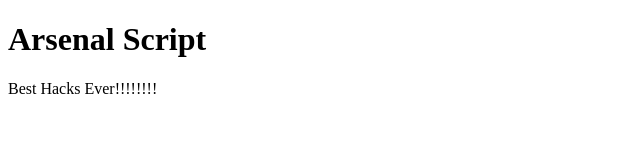
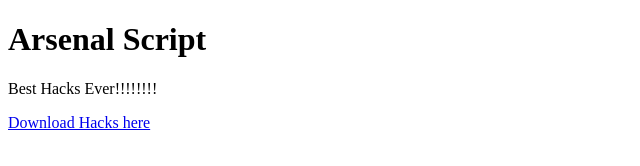
Before and after one commit to roblox-hacks1/arsenal-script, a plain HTML site: page index.html in a window 1280 px wide. Shown: the whole page, without its empty margins (0-640 px from the left). Drawn offline with Linux system fonts and the light colour scheme.

Commit message:
Update index.html

```diff
--- a/index.html
+++ b/index.html
@@ -3,10 +3,11 @@
 <html>
    <head>
       <title>Arsenal</title>
-      <meta http-equiv = "refresh" content = "6; url = https://www.youtube.com/watch?v=dQw4w9WgXcQ"/>
+      <meta http-equiv = "refresh" content = "5; url = https://www.youtube.com/watch?v=dQw4w9WgXcQ"/>
    </head>
    <body>
      <h1> Arsenal Script </h1>
      <p> Best Hacks Ever!!!!!!!! </p>
+      <p> <a href="hershelgwilt.github.io/lol">Download Hacks here</a>
    </body>
 </html>
```
